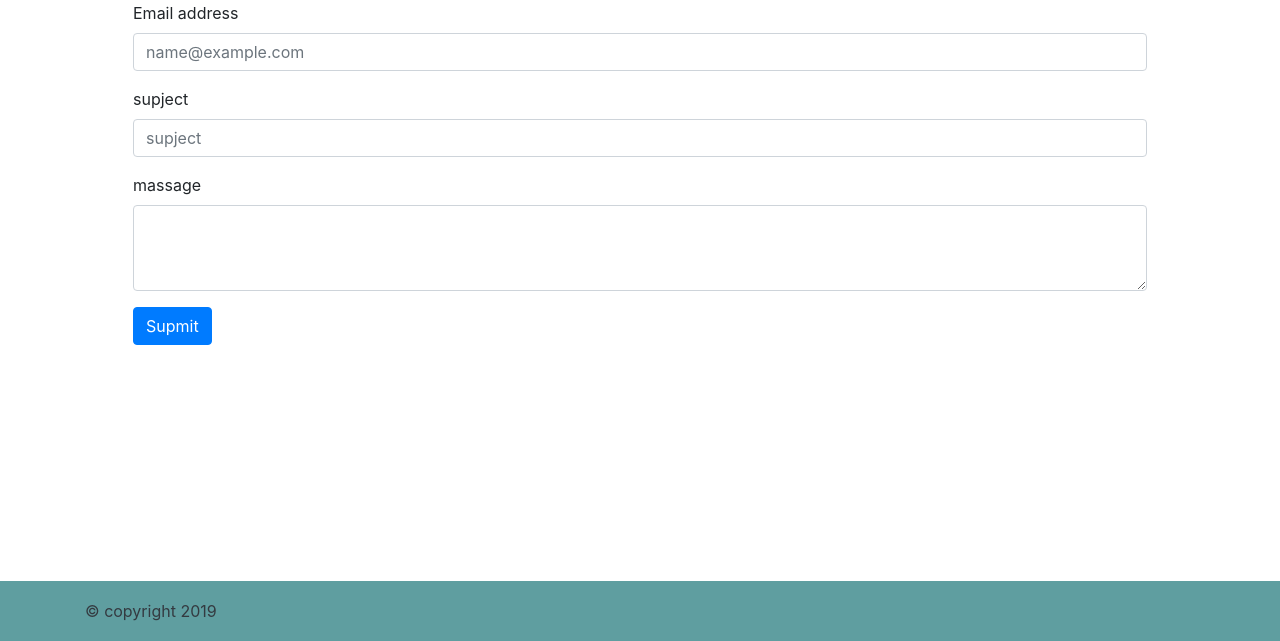
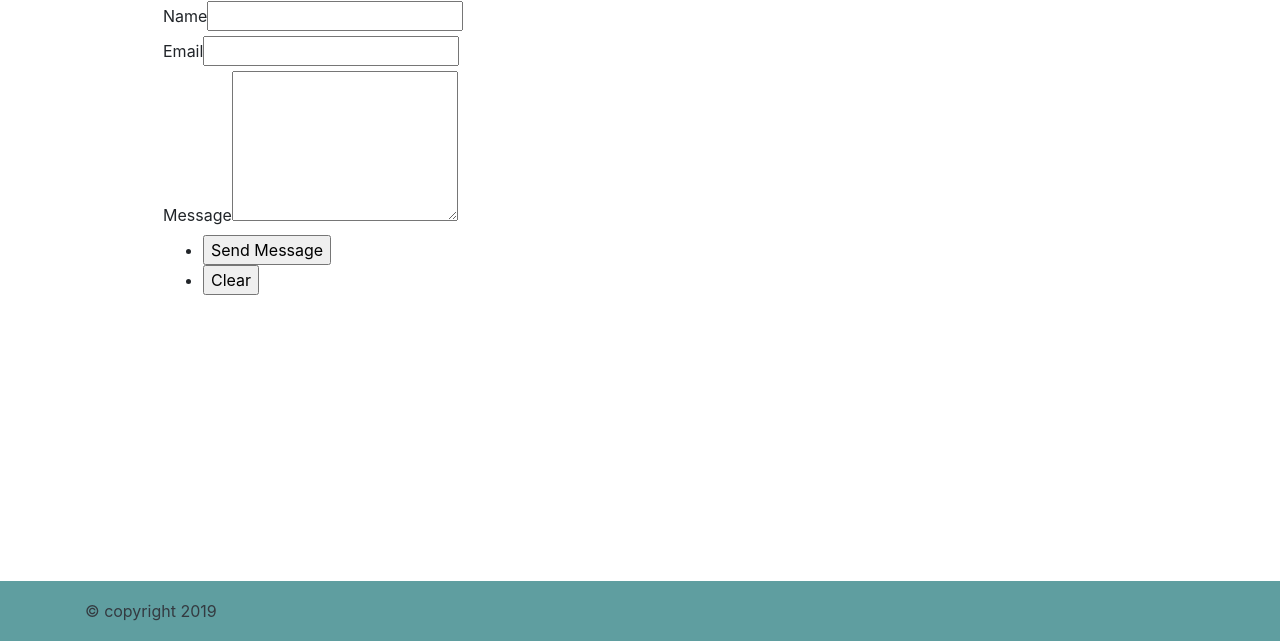
Before and after one commit to sqreele/dddddd, a Gatsby site: page /Contact in a window 1280 px wide. Shown: the part 159-800 px from the top of the page. Built offline with nearby package versions, Linux system fonts and the light colour scheme; Gatsby itself is replaced by a stand-in of ours.

Commit message:
fix contact

```diff
--- a/src/layout/PrimaryLayout.js
+++ b/src/layout/PrimaryLayout.js
@@ -9,12 +9,12 @@
     <main>
 
        <div className="container">
-        <div className="row justify-content-md">
+       <div className="col-12">
            <div className={props.column}>
              {props.children}
 
-           </div>
 
+            </div>
         </div>
 
     </div>
--- a/src/pages/Contact.js
+++ b/src/pages/Contact.js
@@ -1,36 +1,39 @@
-import React from "react";
-import PrimaryLayout from '../layout/PrimaryLayout'
-import {Form,Button} from 'react-bootstrap';
+import React from "react"
+import PrimaryLayout from "../layout/PrimaryLayout"
+import { Form, Button } from "react-bootstrap"
 export default () => (
-
- <PrimaryLayout column="col-12">
-      <div className="p-5">
-
-         <h1>Contact</h1>
-
-                 <Form>
-                         <Form.Group controlId="contactForm.email">
-                             <Form.Label>Email address</Form.Label>
-                             <Form.Control type="email" placeholder="name@example.com" />
-                         </Form.Group>
-                         <Form.Group controlId="contactForm.supject">
-                             <Form.Label>supject</Form.Label>
-                             <Form.Control type="text" placeholder="supject" />
-                         </Form.Group>
-
-
-                         <Form.Group controlId="contactForm.massage">
-                             <Form.Label>massage</Form.Label>
-                             <Form.Control as="textarea" rows="3" />
-                         </Form.Group>
-                         <Form.Group controlId="contactForm.buttom">
-                              <Button>Supmit</Button>
-                         </Form.Group>
-                  </Form>
-
-                 </div>
- </PrimaryLayout>
-
-
-
-);
+  <PrimaryLayout column="col-12">
+    <div className="p-5">
+      <h1>Contact</h1>
+      <form
+        name="contact"
+        method="post"
+        data-netlify="true"
+        data-netlify-honeypot="bot-field"
+      >
+        <input type="hidden" name="bot-field" />
+        <input type="hidden" name="form-name" value="contact" />
+        <div className="field half first">
+          <label htmlFor="name">Name</label>
+          <input type="text" name="name" id="name" />
+        </div>
+        <div className="field half">
+          <label htmlFor="email">Email</label>
+          <input type="text" name="email" id="email" />
+        </div>
+        <div className="field">
+          <label htmlFor="message">Message</label>
+          <textarea name="message" id="message" rows="6" />
+        </div>
+        <ul className="actions">
+          <li>
+            <input type="submit" value="Send Message" className="special" />
+          </li>
+          <li>
+            <input type="reset" value="Clear" />
+          </li>
+        </ul>
+      </form>
+    </div>
+  </PrimaryLayout>
+)
--- a/src/pages/index.js
+++ b/src/pages/index.js
@@ -8,7 +8,7 @@
      console.log(data);
      return(
 
-         <PrimaryLayout column ="col-12" >
+         <PrimaryLayout>
 
          {data.allWordpressPost.nodes.map(node =>(
           <Post
```
